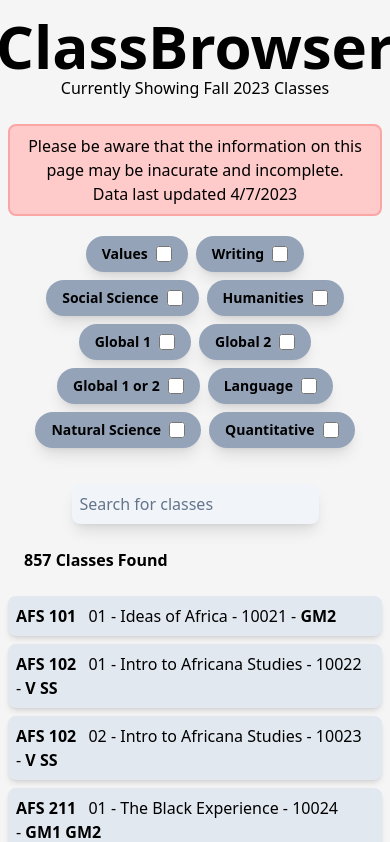
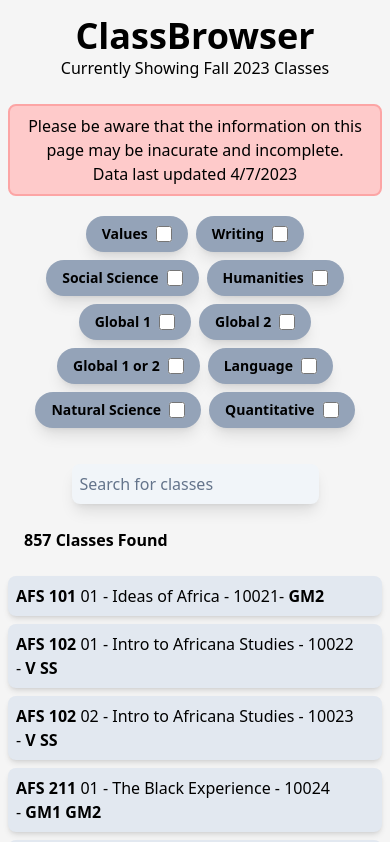
Before and after one commit to rossnoah/ClassBrowser, a SvelteKit app: page /classes in a window 390 px wide. Shown: the top 842 px of the page. Built offline with nearby package versions, Linux system fonts and the light colour scheme.

Commit message:
Improved UX for mobile again

```diff
--- a/src/routes/classes/+page.svelte
+++ b/src/routes/classes/+page.svelte
@@ -245,8 +245,9 @@
 
 
 
-<div class="m-4 font-medium text-center justify-items-center ">
-<p class="font-black text-6xl">ClassBrowser</p>
+
+<div class="my-4 mx-2 font-medium text-center justify-items-center ">
+<p class="font-black text-4xl md:text-6xl">ClassBrowser</p>
 <p>Currently Showing Fall 2023 Classes</p>
 <p></p>
 
@@ -348,8 +349,8 @@
 
 {#each Array(numClasses).fill(0) as _, i}
 <div class="bg-slate-200 p-2 m-2 md:m-6 flex flex-wrap items-center rounded-lg shadow-md dark:bg-slate-700 dark:text-slate-100">
-  <p class="font-bold mr-2">{classes[i][0]} {classes[i][1]}&nbsp;</p>
-  <p class="font-medium mr-1">{classes[i][2]} - {classes[i][3]} - {classes[i][4]}</p>
+  <p class="font-bold">{classes[i][0]} {classes[i][1]}&nbsp;</p>
+  <p class="font-medium">{classes[i][2]} - {classes[i][3]} - {classes[i][4]}</p>
   <div class="flex content-end">
       {#if (classes[i][6]==1||classes[i][7]==1||classes[i][8]==1||classes[i][9]==1||classes[i][10]==1||classes[i][11]==1||classes[i][12]==1||classes[i][13]==1||classes[i][14]==1)}
         <p class="font-medium">-</p>
```
